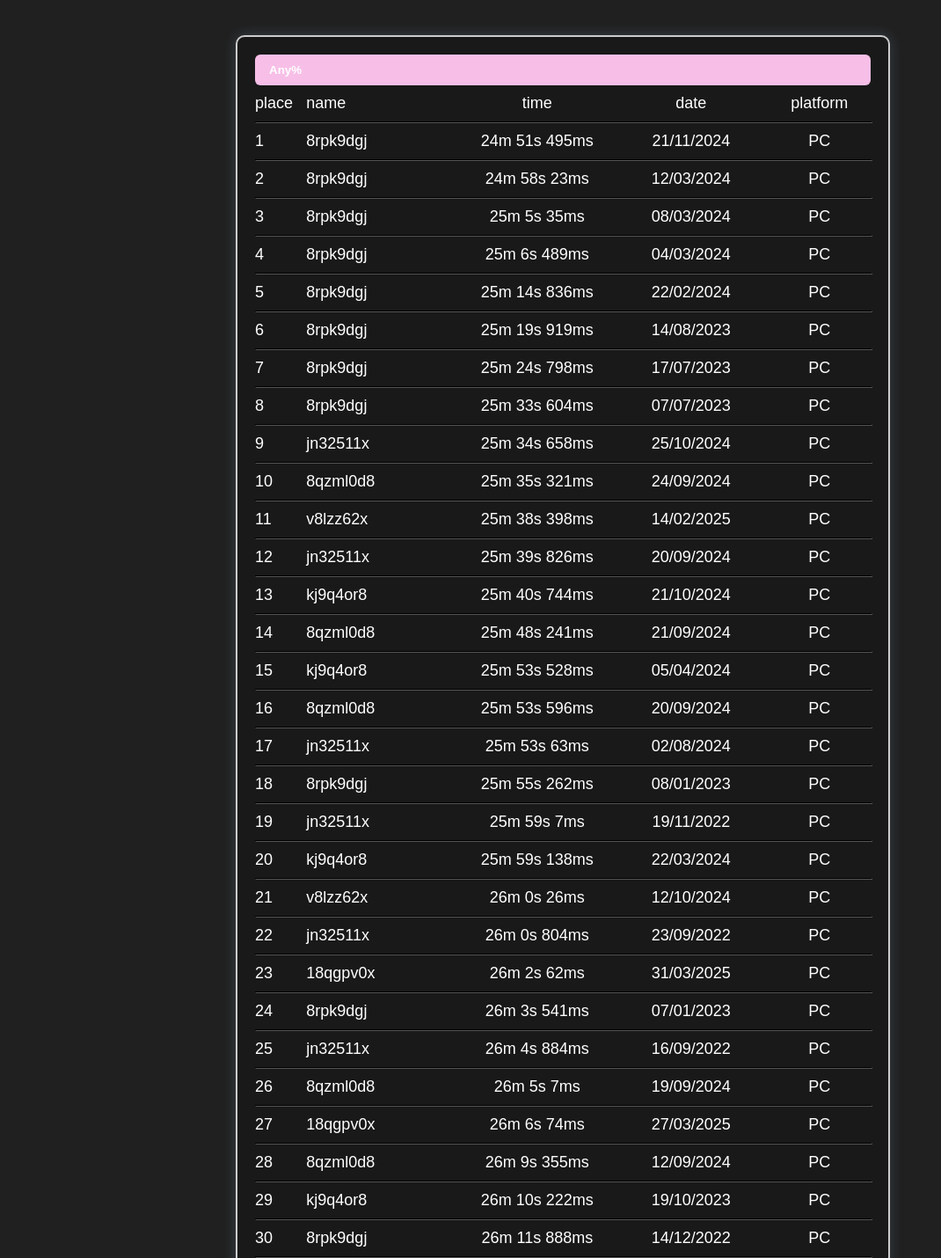
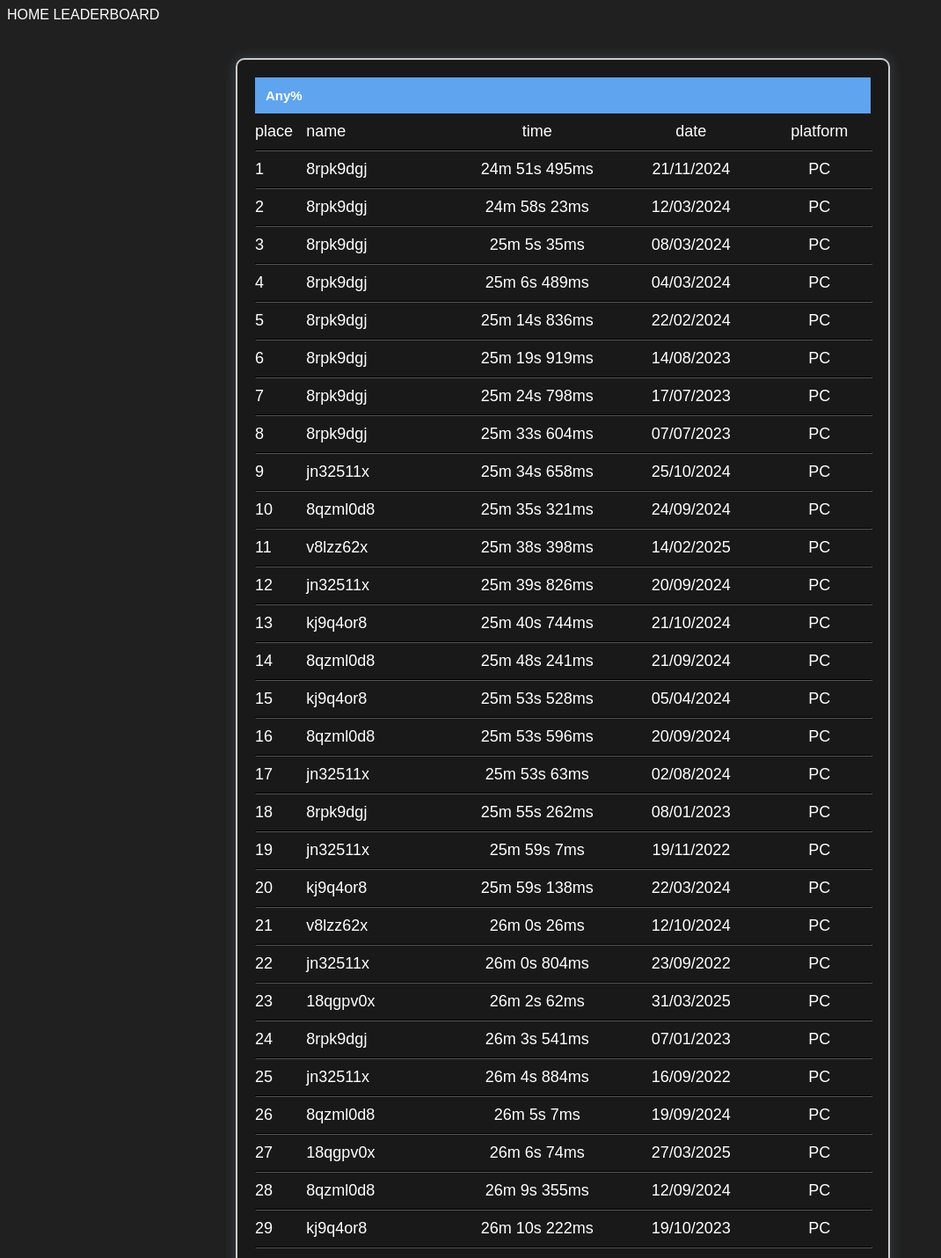
Before and after one commit to benofcoding/Celeste_app, a Flask app: page /leaderboard_fullgame/30831e37/0 in a window 1280 px wide. Shown: the top 1430 px of the page at 88% size, without its empty margins (0-1070 px from the left). Run offline with Flask 3, Linux system fonts and the light colour scheme; data comes from the database, SQL or seed files in the repository; both versions use the stored data as it was after the commit.

Commit message:
made a nav bag html file and did a few other things

```diff
--- a/static/style.css
+++ b/static/style.css
@@ -4,10 +4,16 @@ body {
     font-family: sans-serif;
   }
 
+a {
+    color: #FFF;
+    text-decoration: none;
+}
 
 * {
 transition: all 0.2s ease-in-out;
 }
+
+
 
 
 .categories {
@@ -35,16 +41,23 @@ transition: all 0.2s ease-in-out;
     font-size: large;
 }
 
-.run {
+.run, .run-header {
     display: grid;
     align-items: center;
     grid-template-columns: 5fr 15fr 15fr 15fr 10fr;
 }
 
-.run > div:nth-child(5n + 4), .run > div:nth-child(5n + 3), .run > div:nth-child(5n + 5){
+.run-header > div:nth-child(5n + 4), .run-header > div:nth-child(5n + 3), .run-header > div:nth-child(5n + 5){
     margin: auto;
 }
 
+.run > div:nth-child(5n + 5), .run > div:nth-child(5n+4){
+    margin: auto;
+}
+
+.run-link{
+    margin: auto;
+}
 
 .button-mode {
     text-decoration: none;
@@ -81,21 +94,19 @@ hr {
     position: relative;
     display: inline-block;
     min-width: 700px;
+    font-size: 15px;
 }
 
 .dropdown-button {
-    padding: 10px;
-    cursor: pointer;
+    font-size: 15px;
     text-align: left;
     width: 100%;
-    background-color: #F7BFE7;
+    background-color: #5EA4EF;
     color: #FFF;
-    padding: 10px 16px;
     font-weight: bold;
     border: none;
-    border-radius: 6px;
     cursor: pointer;
-    min-width: 200px;
+    padding: 12px;
 }
 
 .dropdown-button:hover {
@@ -106,10 +117,11 @@ hr {
 .dropdown-content {
     display: none;
     position: absolute;
-    background-color: #323232;
     z-index: 1;
-    min-width: 700px;
-    background-color: #F7BFE7;
+    width: 100%;
+    background-color: #5EA4EF;
+    top: 0;
+    left: 0;
     color: #202020;
     font-weight: bold;
     border: none;
@@ -122,7 +134,7 @@ hr {
 
 .dropdown-content a {
     display: block;
-    padding: 8px 12px;
+    padding: 12px;
     text-decoration: none;
     color: rgb(255, 255, 255);
 }
@@ -133,6 +145,4 @@ hr {
 
 .nextpage{
     margin: 10px;
-    text-decoration: none;
-    color: #fff;
 }
--- a/templates/layout.html
+++ b/templates/layout.html
@@ -7,7 +7,7 @@
     <title>{{id}}</title>
 </head>
 <body>
-    <nav></nav>
+    <nav>{% include "navbar.html" %}</nav>
     <main>
         {% block content %}{% endblock %}
 
--- a/templates/leaderboard_fullgame.html
+++ b/templates/leaderboard_fullgame.html
@@ -14,7 +14,7 @@
 
     <div class="runs">
         <div class="column-names">
-            <div class="run">
+            <div class="run-header">
                 <div>place</div>
                 <div>name</div>
                 <div>time</div>
@@ -27,7 +27,7 @@
         <div class="run">
             <div>{{ loop.index + page*100 }}</div>
             <div>{{ i[1] }}</div>
-            <div>{{ i[3] }}</div>
+            <a class="run-link" href="/view_fullgame_run/{{ i[0] }}">{{ i[3] }}</a>
             <div>{{ i[7] }}</div>
             <div>{{ i[6] }}</div>
         </div>
--- /dev/null
+++ b/templates/navbar.html
@@ -0,0 +1,14 @@
+<!DOCTYPE html>
+<html lang="en">
+<head>
+    <meta charset="UTF-8">
+    <meta name="viewport" content="width=device-width, initial-scale=1.0">
+    <title>Document</title>
+</head>
+<body>
+    <div class="navbar">
+        <a href="/">HOME</a>
+        <a href="/leaderboard_fullgame/30831e37/0">LEADERBOARD</a>
+    </div>
+</body>
+</html>
```
Also changed, not shown: speedruncom_scrapper.py (+142 -139 lines), database_new.db.
